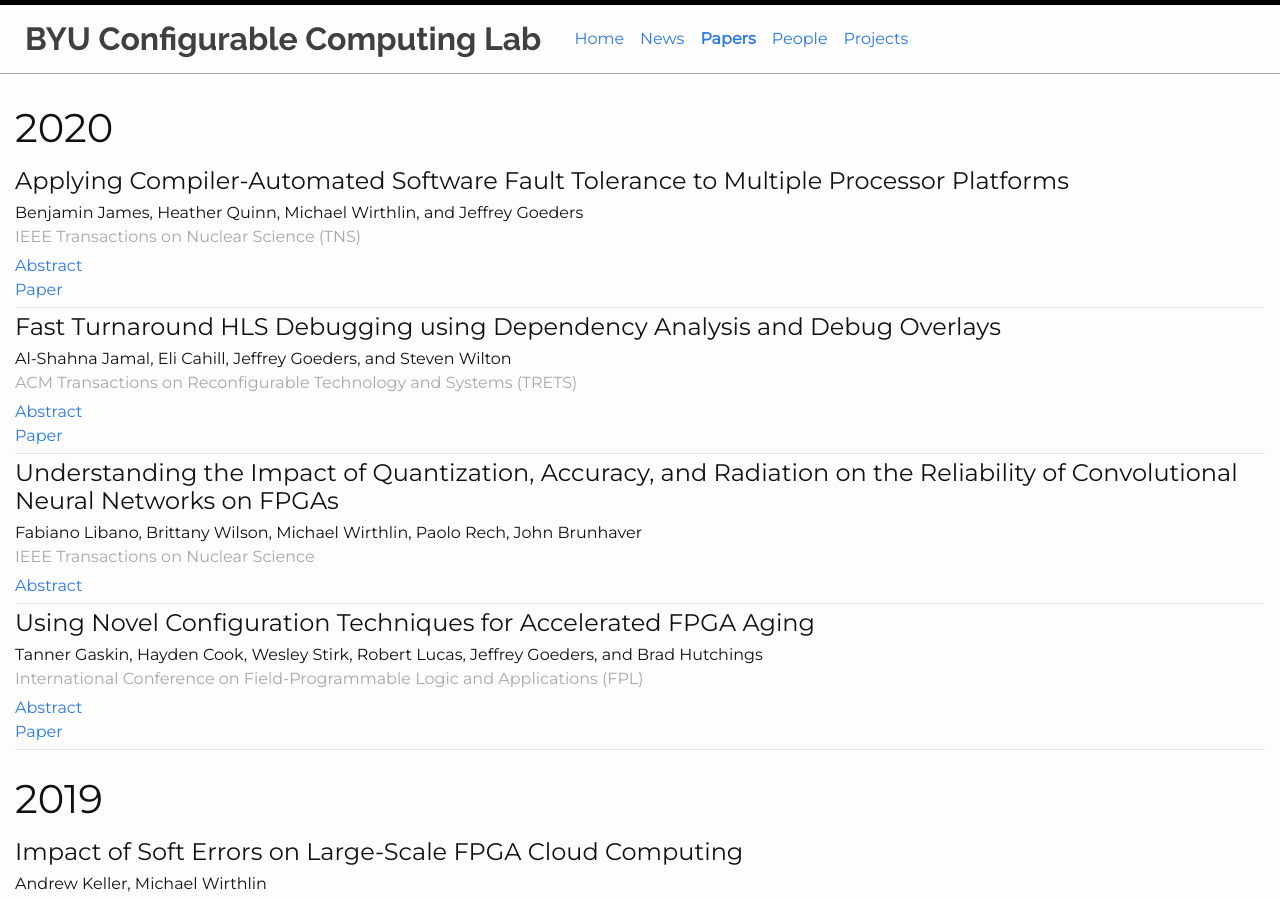
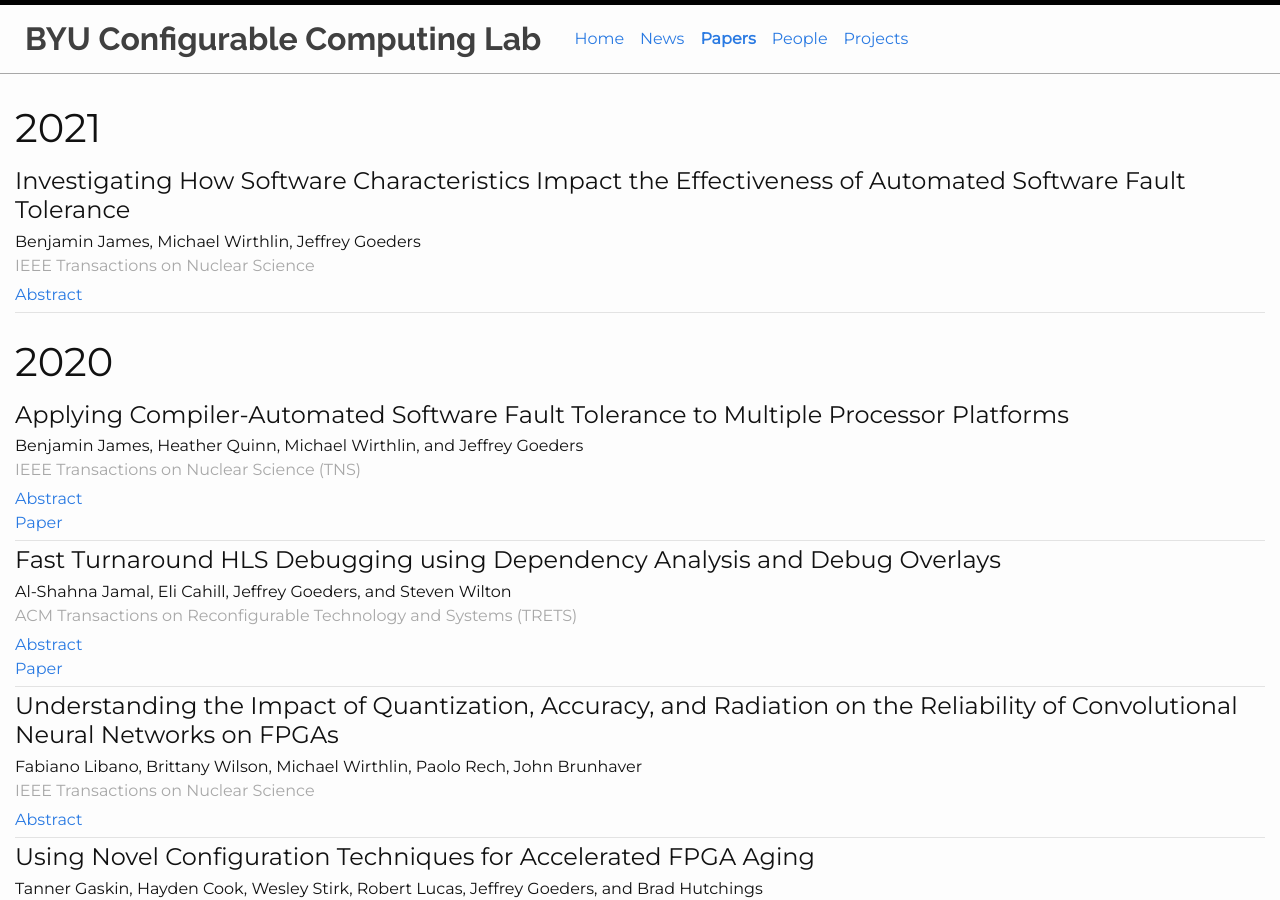
Before and after one commit to byuccl/byuccl.github.io, a Jekyll site: the page built from pages/papers.html, in a window 1280 px wide and 900 px high. Built offline with Jekyll 4.4.1, drawn with Linux system fonts in a browser that asks for light colours; nearby versions of some CDN libraries; some of the changed lines change nothing that is shown.

Commit message:
Add paper

```diff
--- a/_data/papers.yaml
+++ b/_data/papers.yaml
@@ -1,3 +1,15 @@
+- title: >
+    Investigating How Software Characteristics Impact the Effectiveness of Automated Software Fault Tolerance
+  authors: >
+    Benjamin James, Michael Wirthlin, Jeffrey Goeders
+  conference: >
+    IEEE Transactions on Nuclear Science
+  year: >
+    2021
+  abstract: >
+    A number of publications have examined automated fault tolerance techniques for software running on commercial off-the-shelf microcontrollers. Recently, we published an automated compiler-based protection tool called COmpiler Assisted Software fault Tolerance (COAST), a tool that automatically inserts dual- or triple-modular redundancy into software programs. In this study, we use COAST to explore how the effectiveness of automated fault protection varies between different benchmarks, tested on an ARM Cortex-A9 platform. Our hypothesis is that certain benchmark characteristics are more likely than others to influence the effectiveness of automated fault protection. Through neutron radiation testing at the Los Alamos Neutron Science Center (LANSCE), we show that cross section improvements vary from 1.6× to 54× across eight benchmark variants. We then explore the characteristics of these benchmarks and investigate how properties of these benchmarks may impact the effectiveness of automated fault protection. Finally, we leverage a novel fault injection platform to isolate two of these benchmark characteristics and validate our hypotheses.
+
+
 - title: >
     Understanding the Impact of Quantization, Accuracy, and Radiation on the Reliability of Convolutional Neural Networks on FPGAs
   authors: >
```
